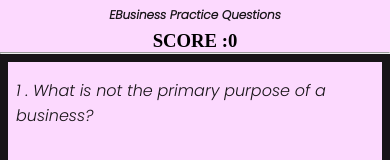
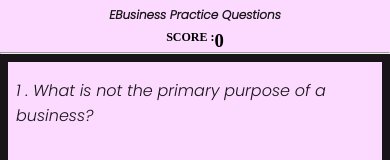
Before and after one commit to Anshuman1013/Ebusiness-Website, a plain HTML site: page index.html in a window 390 px wide. Shown: the top 160 px of the page. Drawn offline with Linux system fonts and the light colour scheme.

Commit message:
Update styles.css

```diff
--- a/styles.css
+++ b/styles.css
@@ -98,4 +98,7 @@ input[type="radio"]{
         color:#181418;
         margin: 0.5em 0 0.5em 0;
     }
+          #Score{
+        font-size: 12px;
+    }
   }
```
